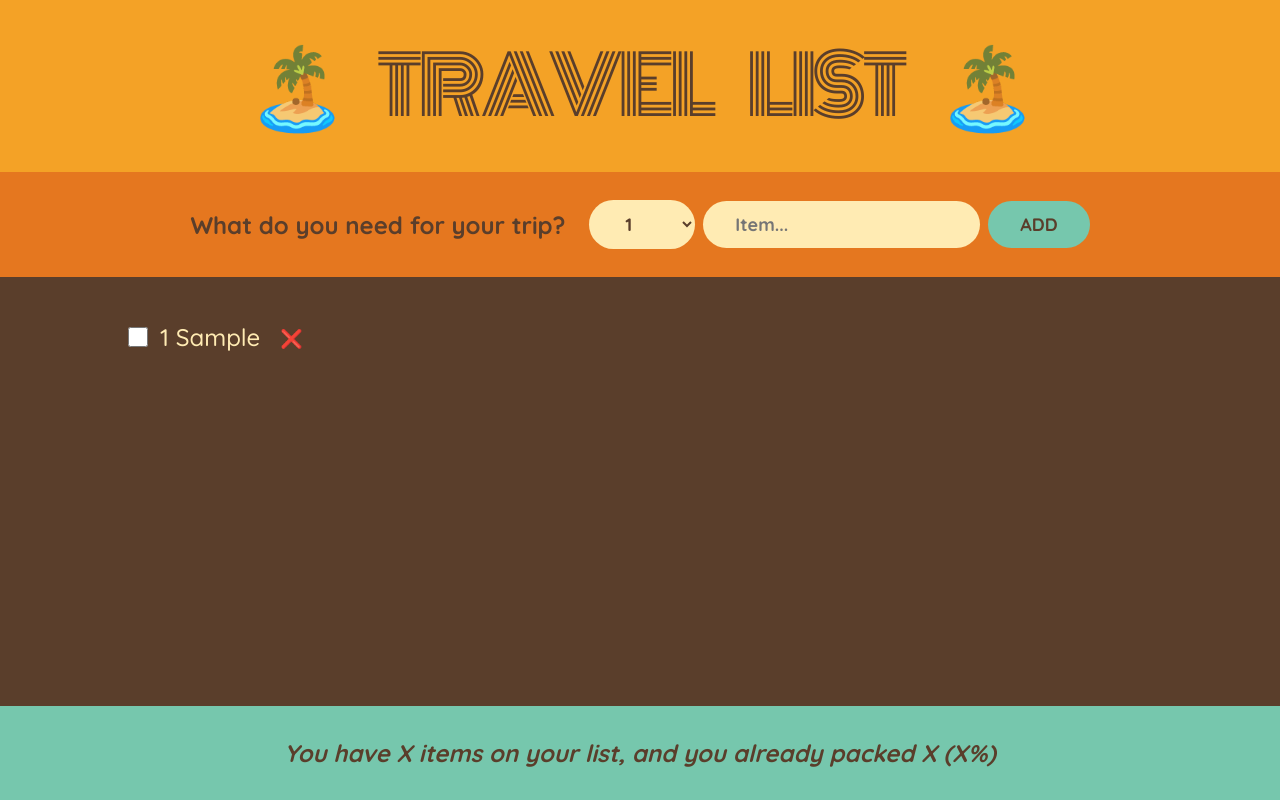
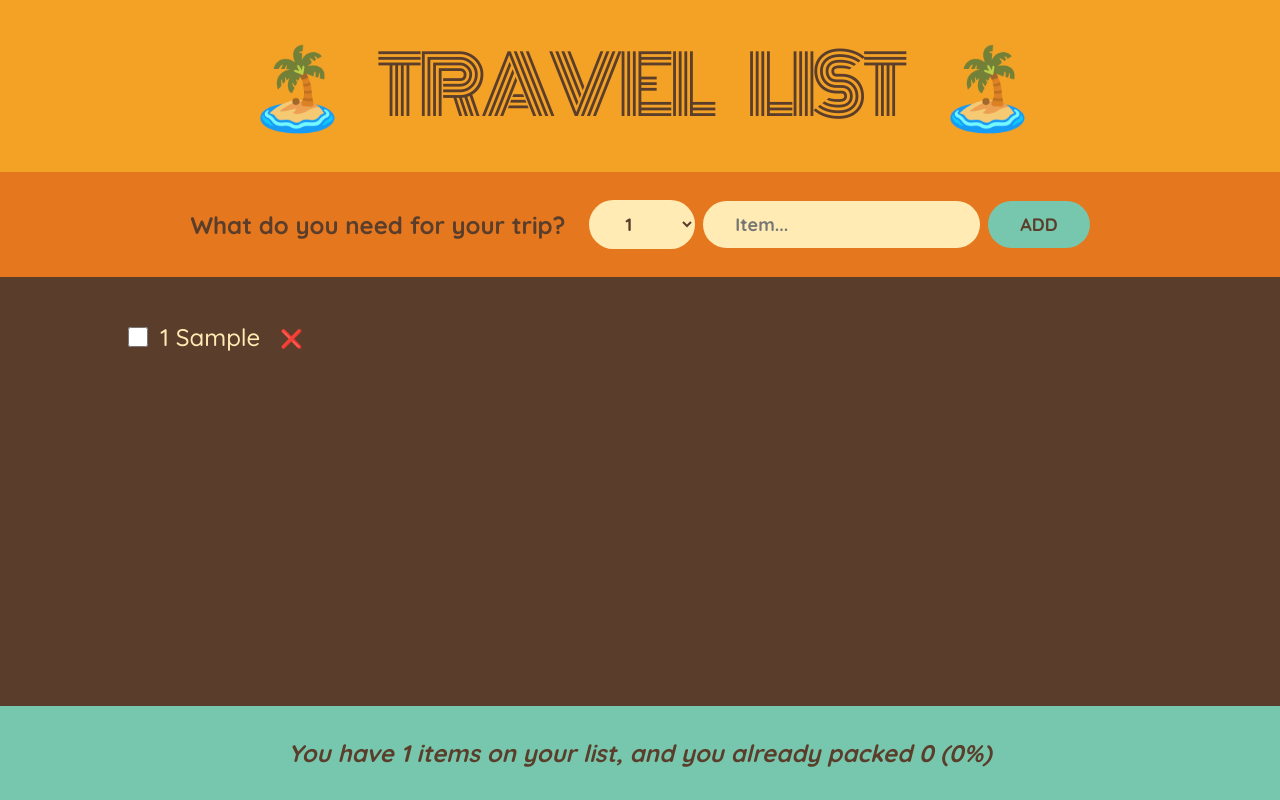
Before and after one commit to AntonioHellin/travel-list, a React (Create React App) app: page / in a window 1280 px wide. Both pictures are taken after typing "Sample" into the empty fields and a click on the button "ADD". Built offline with nearby package versions, Linux system fonts and the light colour scheme; the HTML template or start-up script is replaced by a standard one.

Commit message:
Calculating statistics as derived state

```diff
--- a/src/App.js
+++ b/src/App.js
@@ -22,7 +22,7 @@
     <Logo/>
     <Form onAddItems={handleAddItems}/>
     <PackingList items={items} onDeleteItems={handleDeleteItems} onToggleItem={handleToggleItem}/>
-    <Stats/>
+    <Stats items={items}/>
   </div>
 }
 
@@ -87,10 +87,21 @@
   );
 }
 
-function Stats() {
+function Stats({items}) {
+  if(!items.length)
+    return (
+      <p className='stats'>
+        <em>Start adding some items to your packing list.</em>
+      </p>
+    );
+  const numItems = items.length;
+  const numPacked = items.filter(item=>item.packed).length;
+  const percentage = Math.round((numPacked/numItems)*100);
   return (
     <footer className="stats">
-      <em>You have X items on your list, and you already packed X (X%)</em>
+      <em>
+      {percentage === 100 ? 'You got everything! Ready to go! ✈️' : `You have ${numItems} items on your list, and you already packed ${numPacked} (${percentage}%)`}
+      </em>
     </footer>
   );
 }
```
